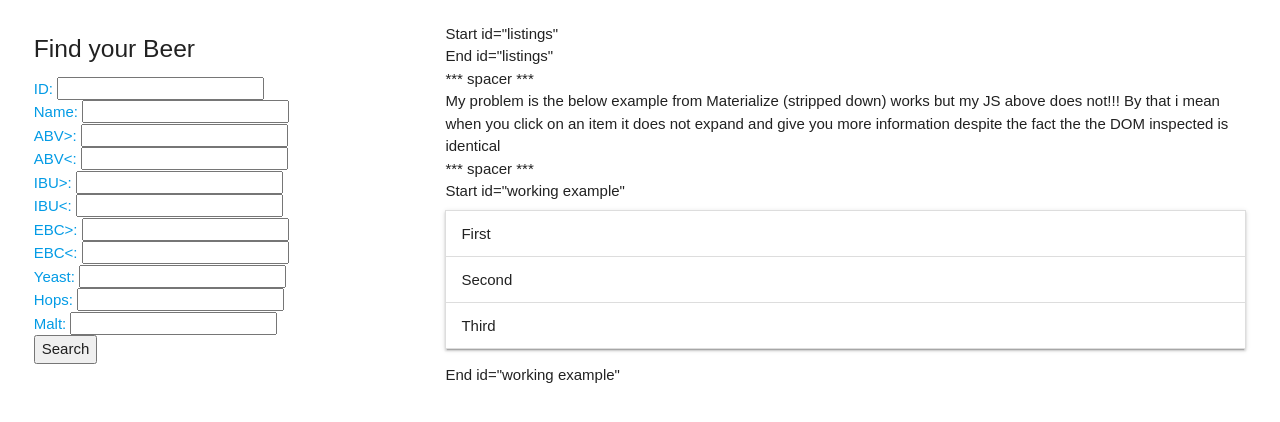
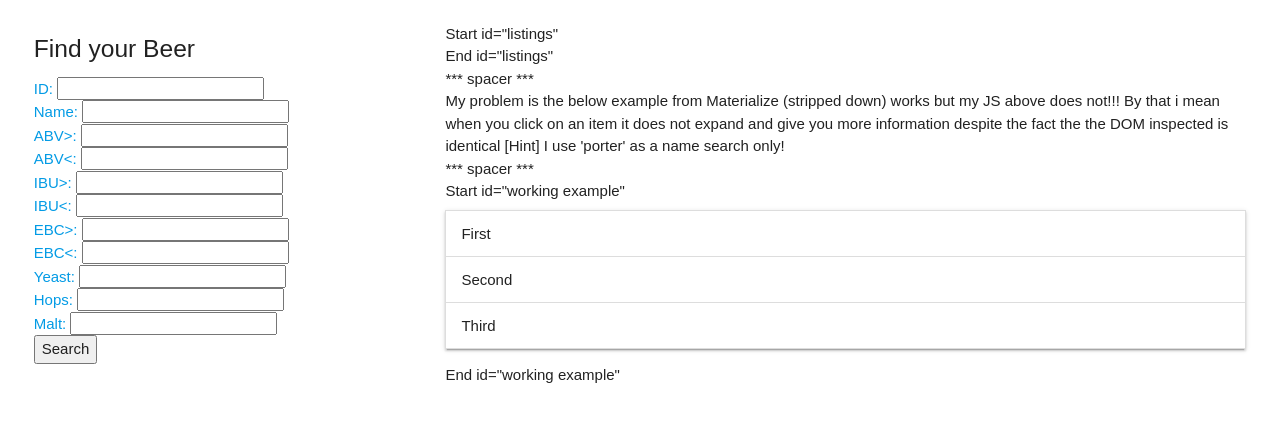
Before and after one commit to NJG26Crux/test_API_Materialize, a plain HTML site: page index.html in a window 1280 px wide. Drawn offline with nearby package versions, Linux system fonts and the light colour scheme.

Commit message:
a few more test changes

```diff
--- a/index.html
+++ b/index.html
@@ -90,7 +90,7 @@
         <div>End id="listings"</div>
 
         <div>***   spacer   ***</div>
-        <div>My problem is the below example from Materialize (stripped down) works but my JS above does not!!! By that i mean when you click on an item it does not expand and give you more information despite the fact the the DOM inspected is identical</div>
+        <div>My problem is the below example from Materialize (stripped down) works but my JS above does not!!! By that i mean when you click on an item it does not expand and give you more information despite the fact the the DOM inspected is identical [Hint] I use 'porter' as a name search only!</div>
         <div>***   spacer   ***</div>
 
         <div>Start id="working example"</div>
```
